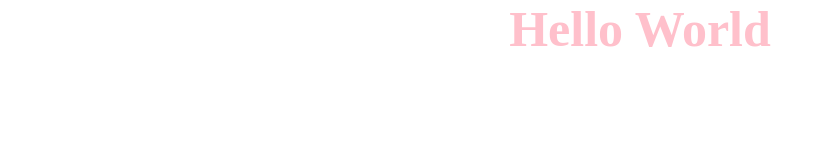
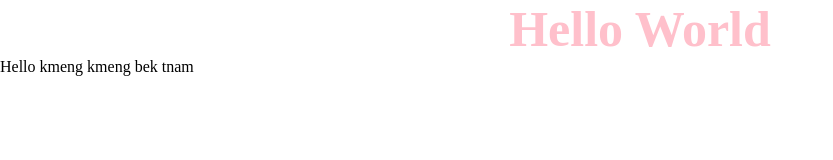
Before and after one commit to MengChhorng1/Duo_Project, a plain HTML site: page Duo Project/Index.html in a window 1280 px wide. Shown: the whole page, without its empty margins (0-833 px from the left). Drawn offline with Linux system fonts and the light colour scheme.

Commit message:
kmeng bek tnam

```diff
--- a/Duo Project/Index.html
+++ b/Duo Project/Index.html
@@ -8,5 +8,6 @@
   </head>
   <body>
     <h1>Hello World</h1>
+    <p>Hello kmeng kmeng bek tnam</p>
   </body>
 </html>
```
